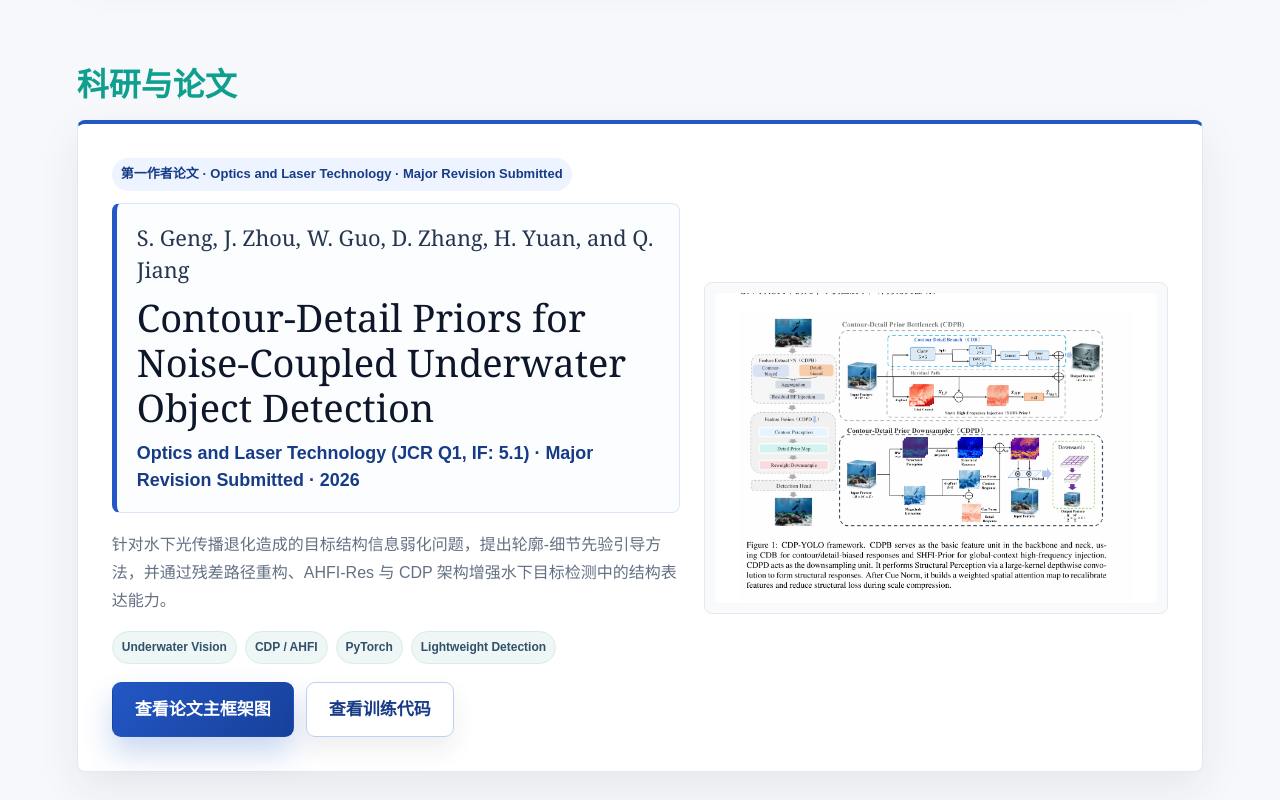
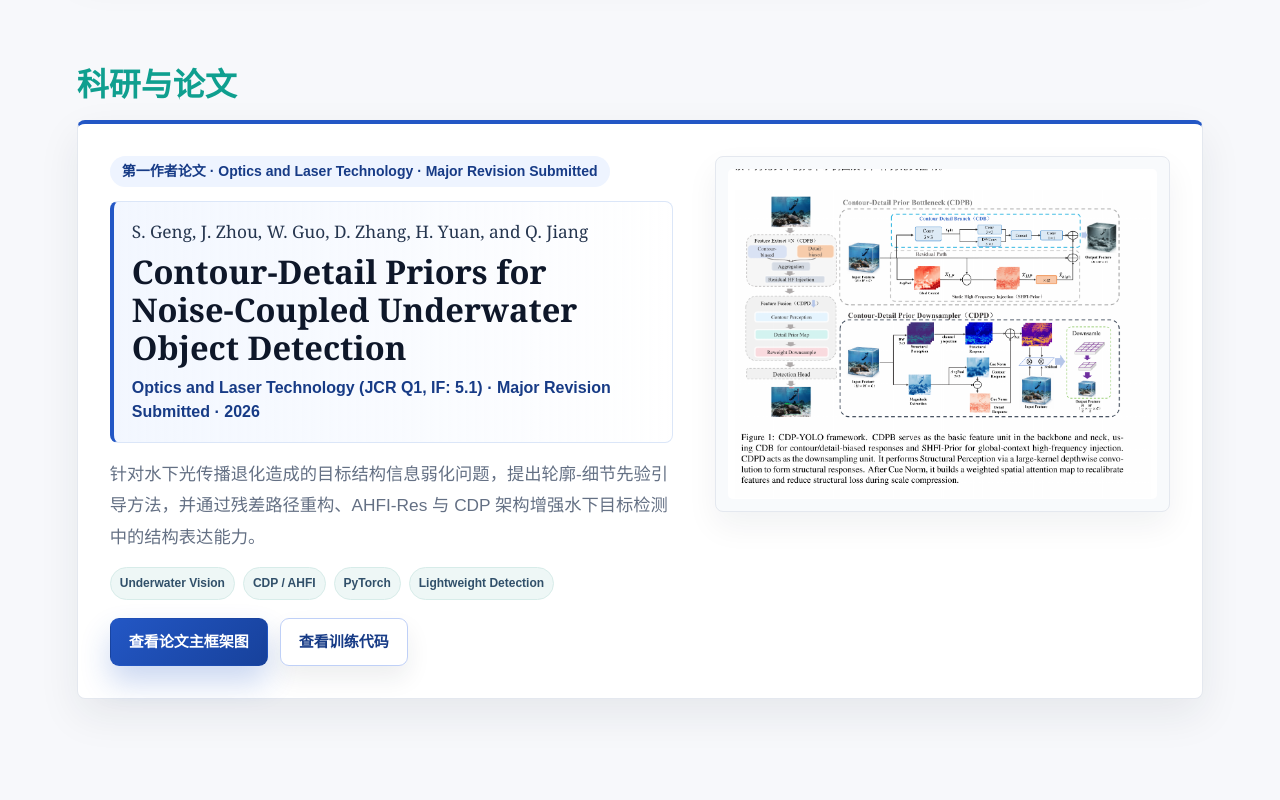
Before and after one commit to Sihang-Geng/Sihang-Geng.github.io, a plain HTML site: page index.html in a window 1280 px wide. Shown: the part 1360-2160 px from the top of the page. Drawn offline with Linux system fonts and the light colour scheme.

Commit message:
Polish research paper layout

```diff
--- a/style.css
+++ b/style.css
@@ -352,22 +352,28 @@ h1 {
 
 .research-card {
   display: grid;
-  grid-template-columns: minmax(0, 1.1fr) minmax(240px, 0.9fr);
-  gap: 24px;
-  align-items: center;
-  padding: clamp(22px, 4vw, 34px);
+  grid-template-columns: minmax(0, 0.94fr) minmax(320px, 0.76fr);
+  gap: clamp(22px, 3.8vw, 42px);
+  align-items: start;
+  padding: clamp(22px, 3.6vw, 32px);
   border-top: 4px solid var(--brand);
+}
+
+.research-text {
+  min-width: 0;
 }
 
 .badge {
   display: inline-flex;
-  margin-bottom: 12px;
-  padding: 5px 9px;
+  max-width: 100%;
+  margin-bottom: 14px;
+  padding: 6px 12px;
   color: var(--brand-dark) !important;
   background: var(--soft);
   border-radius: 999px;
-  font-size: 13px;
+  font-size: clamp(12px, 1.15vw, 14px);
   font-weight: 800;
+  line-height: 1.35;
 }
 
 .research-card h3 {
@@ -377,11 +383,12 @@ h1 {
 }
 
 .paper-citation {
-  margin: 0 0 18px;
-  padding: 18px 20px;
-  background: #fbfdff;
+  margin: 0 0 16px;
+  padding: 17px 18px 18px;
+  background:
+    linear-gradient(90deg, rgba(238, 244, 255, 0.74), rgba(255, 255, 255, 0.98));
   border: 1px solid #dbe6f8;
-  border-left: 5px solid var(--brand);
+  border-left: 4px solid var(--brand);
   border-radius: 8px;
 }
 
@@ -393,44 +400,62 @@ h1 {
 .paper-authors {
   color: #26364f !important;
   font-family: Georgia, "Times New Roman", "Noto Serif SC", serif;
-  font-size: clamp(17px, 1.7vw, 22px);
-  line-height: 1.45;
+  font-size: clamp(15px, 1.35vw, 18px);
+  line-height: 1.5;
 }
 
 .paper-citation h3 {
-  margin: 10px 0 10px;
+  margin: 8px 0 9px;
   color: #0e1729;
   font-family: Georgia, "Times New Roman", "Noto Serif SC", serif;
-  font-size: clamp(25px, 3.1vw, 38px);
-  font-weight: 500;
-  line-height: 1.18;
+  font-size: clamp(25px, 2.55vw, 33px);
+  font-weight: 600;
+  line-height: 1.16;
 }
 
 .paper-venue {
   color: var(--brand-dark) !important;
-  font-size: clamp(15px, 1.4vw, 18px);
+  font-size: clamp(14px, 1.25vw, 16px);
   font-weight: 800;
   line-height: 1.5;
 }
 
 .paper-summary {
-  margin-bottom: 0;
+  margin-bottom: 14px;
+  font-size: clamp(16px, 1.35vw, 18px);
+  line-height: 1.82;
 }
 
 .paper-preview {
   display: block;
-  padding: 10px;
+  align-self: start;
+  padding: 12px;
   background: #f8fafc;
   border: 1px solid var(--line);
   border-radius: 8px;
+  box-shadow: 0 14px 32px rgba(23, 32, 51, 0.06);
 }
 
 .paper-preview img {
   width: 100%;
-  max-height: 310px;
+  max-height: 360px;
   object-fit: contain;
   background: #ffffff;
   border-radius: 5px;
+}
+
+.research-text .tag-list {
+  margin: 0 0 18px;
+}
+
+.research-text .button-row {
+  gap: 12px;
+}
+
+.research-text .button {
+  min-height: 46px;
+  padding: 10px 18px;
+  font-size: 15px;
 }
 
 .tag-list {
```
